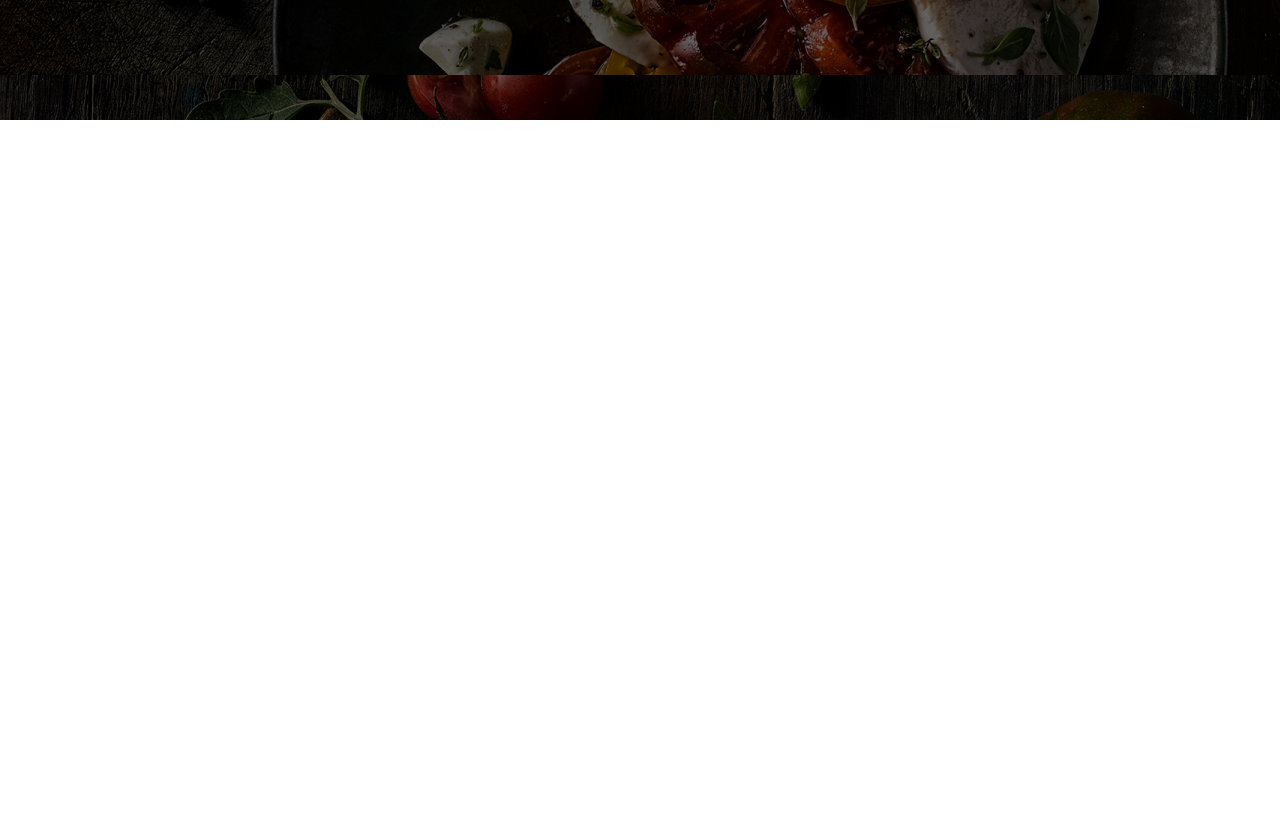
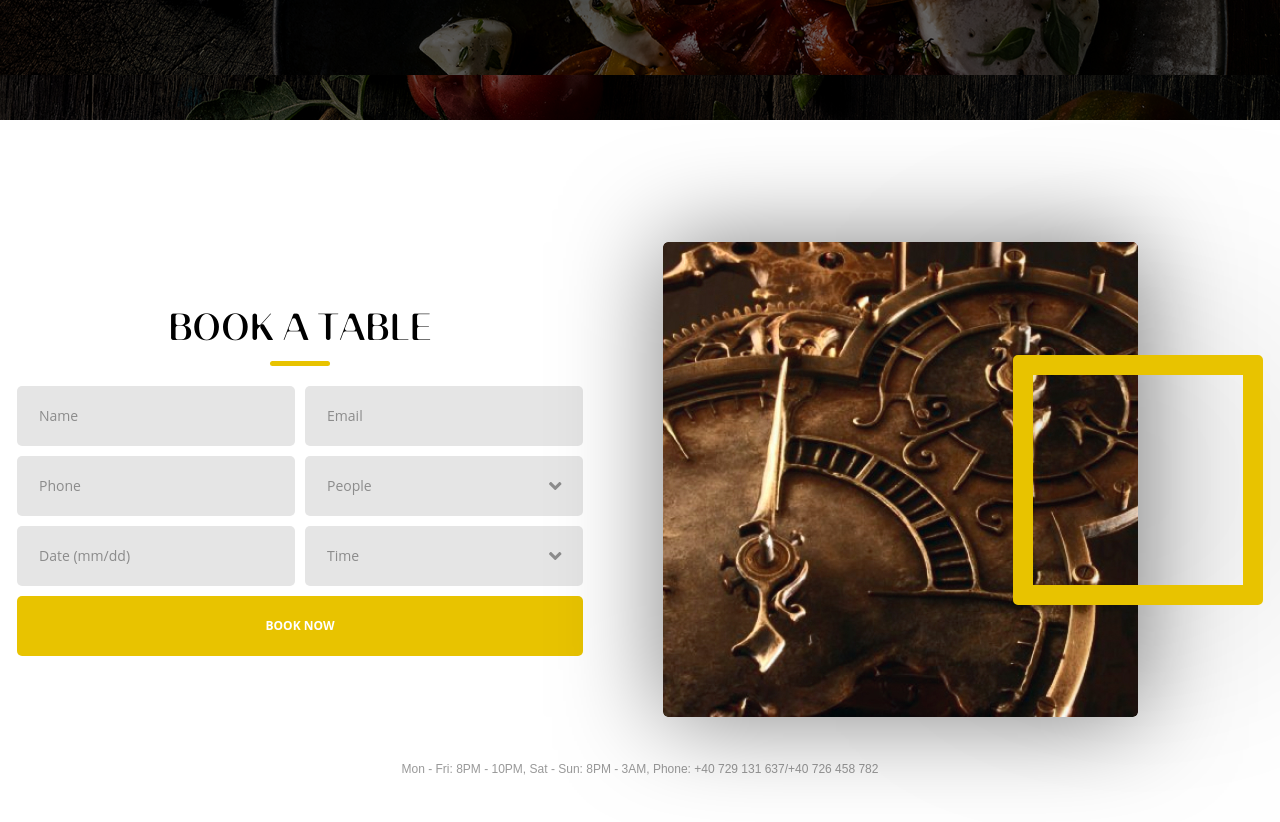
Before and after one commit to nadirg2/hungry-people, a React (Create React App) app: page / in a window 1280 px wide. Shown: the part 2120-2942 px from the top of the page. Before the commit the page ends 2240 px from the top, so only its background shows below. Built offline with nearby package versions, Linux system fonts and the light colour scheme.

Commit message:
Book seciton

```diff
--- a/package.json
+++ b/package.json
@@ -13,6 +13,7 @@
     "node-sass": "^5.0.0",
     "react": "^17.0.1",
     "react-dom": "^17.0.1",
+    "react-responsive-carousel": "^3.2.12",
     "react-scripts": "4.0.2",
     "styled-components": "^5.2.1",
     "url-loader": "^4.1.1",
--- a/src/App.js
+++ b/src/App.js
@@ -1,4 +1,4 @@
-import { Main, AboutUs, OurTeam } from "./components";
+import { Main, AboutUs, OurTeam, Book } from "./components";
 
 function App() {
   return (
@@ -7,6 +7,7 @@ function App() {
         <Main />
         <AboutUs/>
         <OurTeam/>
+        <Book/>
       </div>
     </div>
   );
--- /dev/null
+++ b/src/components/Book/index.jsx
@@ -0,0 +1,47 @@
+import React from "react";
+import styles from "./style.module.scss";
+import { faAngleDown } from '@fortawesome/free-solid-svg-icons';
+import { FontAwesomeIcon } from '@fortawesome/react-fontawesome';
+import { PrimaryButton } from '../Button';
+
+export const Book = () => {
+  return (
+    <section className={`${styles.section} ${styles.section__book}`}>
+      <div className="container">
+        <div className={styles.section__spacer} />
+        <div className={styles.section__row}>
+          <div className={styles["section-content"]}>
+            <div className={styles["section-content__title"]}>book a table</div>
+            <div className={styles["section-content__title-under-line"]} />
+            <form className={styles["book-form"]}>
+              <input type="text" placeholder='Name' name="Name" className={styles["book-form__input"]} />
+              <input type="text" placeholder='Email' name="Email" className={styles["book-form__input"]} />
+              <input type="text" placeholder='Phone' name="Phone" className={styles["book-form__input"]} />
+              <div className={styles["book-form__input-box"]}>
+                <input type="text" placeholder='People' name="People" className={styles["book-form__input"]} />
+                <div className={styles["fa-angle-down"]}>
+                  <FontAwesomeIcon icon={faAngleDown} />
+                </div>
+              </div>
+              <input type="text" placeholder='Date (mm/dd)' name="Date (mm/dd)" className={styles["book-form__input"]} />
+              <div className={styles["book-form__input-box"]}>
+                <input type="text" placeholder='Time' name="Time" className={styles["book-form__input"]} />
+                <div className={styles["fa-angle-down"]}>
+                  <FontAwesomeIcon icon={faAngleDown} />
+                </div>
+              </div>
+              <PrimaryButton width='100%' type='submit' >BOOK NOW</PrimaryButton>
+            </form>
+          </div>
+          <div className={styles["section-img"]}>
+            <img src="/book-a-table.jpg" alt="book a table" />
+            <div className={styles["section-img__rectangle"]} />
+          </div>
+        </div>
+        <div className={styles.section__footer}>
+          Mon - Fri: 8PM - 10PM, Sat - Sun: 8PM - 3AM, Phone: +40 729 131 637/+40 726 458 782
+        </div>
+      </div>
+    </section>
+  );
+};
--- /dev/null
+++ b/src/components/Book/style.module.scss
@@ -0,0 +1,67 @@
+@import '../section.module.scss';
+
+.section-content{
+    @include flex;
+    flex-direction: column;
+    align-items: center;
+    .section-content__title{
+        @include Heading_2;
+    }
+    .section-content__title-under-line{
+        @include under-line;
+        margin-top: 8px;
+    }
+    .book-form{
+        @include flex;
+        flex-wrap: wrap;
+        justify-content: center;
+        width: 566px;
+        margin-top: 20px;
+        .book-form__input-box{
+            @include flex;
+            align-items: center;
+            .book-form__input{
+                width: 278px - 55px;
+                border-bottom-right-radius: 0;
+                border-top-right-radius: 0;
+            }
+            .fa-angle-down{
+                width: 55px;
+                align-items: center;
+                text-align: center;
+                color: rgba(51, 51, 51, 0.5);
+                @include flex;
+                font-size: 20px;
+                justify-content: center;
+                height: 60px;
+                background: #E5E5E5;
+                border-bottom-right-radius: 5px;
+                border-top-right-radius: 5px;
+            }
+        }
+        .book-form__input{
+            background: #E5E5E5;
+            border-radius: 5px;
+            border: none;
+            height: 60px;
+            font-size: 14px;
+            line-height: 19px;
+            display: flex;
+            align-items: center;
+            text-indent: 20px;
+            &::placeholder{
+                color: rgba(51, 51, 51, 0.5);
+            }
+        }
+        &>.book-form__input, .book-form__input-box{
+            width: 278px;
+            margin-bottom: 10px;
+        }
+        &>.book-form__input:nth-child(2n), .book-form__input-box:nth-child(2n){
+            margin-left: 5px;
+        }
+        &>.book-form__input:nth-child(2n+1), .book-form__input-box:nth-child(2n+1){
+            margin-right: 5px;
+        }
+    }
+}
--- a/src/components/index.jsx
+++ b/src/components/index.jsx
@@ -2,3 +2,4 @@ export {default as Main} from './Main';
 export {default as Header} from './Header';
 export {default as OurTeam} from './OurTeam';
 export {default as AboutUs} from './AboutUs';
+export { Book } from './Book';
--- a/src/components/section.module.scss
+++ b/src/components/section.module.scss
@@ -11,6 +11,21 @@
     }
     .section__spacer{
       height: 100px;
+    }
+    .section__footer{
+      height: 100px;
+      font-weight: normal;
+      font-size: 12px;
+      width: 100%;
+      justify-content: center;
+      @include flex;
+      align-items: center;
+      text-align: center;
+      color: rgba(51, 51, 51, 0.5);
+      border-radius: 5px;
+      &>span{
+        font-weight: bold;
+      }
     }
     .section__row{
       @include flex;
```
Also changed, not shown: public/book-a-table.jpg (added), 1 other file (tests, documents, lock files or other folders).
